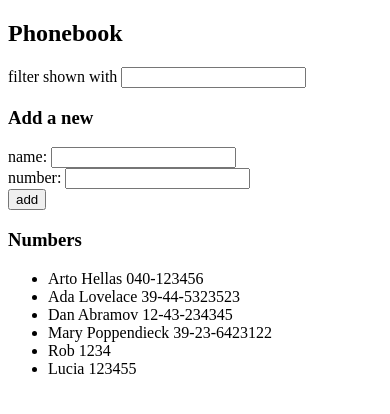
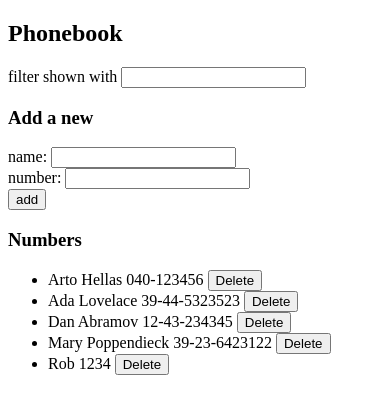
Before and after one commit to ItzRoBeerT/part2, a React (Vite) app in the folder phonebook/: page / in a window 390 px wide. Shown: the top 414 px of the page. Built offline with nearby package versions, Linux system fonts and the light colour scheme; data requests are answered from the project's data file.

Commit message:
phonebook - step 9

```diff
--- a/phonebook/db.json
+++ b/phonebook/db.json
@@ -24,11 +24,6 @@
       "id": "db22",
       "name": "Rob",
       "phone": "1234"
-    },
-    {
-      "id": "4ebf",
-      "name": "Lucia",
-      "phone": "123455"
     }
   ]
 }
--- a/phonebook/src/App.jsx
+++ b/phonebook/src/App.jsx
@@ -51,6 +51,12 @@
 		setFilter(event.target.value);
 	};
 
+	const handleDelete = (id) => {
+		phoneService.deletePerson(id).then(() => {
+			setPersons(persons.filter((person) => person.id !== id));
+		});
+	};
+
 	const filteredNumbers = filter ? persons.filter((person) => person.name.toLowerCase().includes(filter)) : persons;
 
 	console.log('Filtered numbers:', filteredNumbers);
@@ -73,7 +79,7 @@
 			/>
 
 			<h3>Numbers</h3>
-			<Persons persons={filteredNumbers} />
+			<Persons persons={filteredNumbers} handleDelete={handleDelete} />
 		</div>
 	);
 };
--- a/phonebook/src/components/Persons.jsx
+++ b/phonebook/src/components/Persons.jsx
@@ -1,11 +1,11 @@
-const Persons = ({ persons }) => {
+const Persons = ({ persons, handleDelete }) => {
 	console.log('Rendering persons:', persons);
 
 	return (
 		<ul>
 			{persons.map((person) => (
 				<li key={person.id}>
-					{person.name} {person.phone}
+					{person.name} {person.phone} <button onClick={() => handleDelete(person.id)}>Delete</button>
 				</li>
 			))}
 		</ul>
--- a/phonebook/src/services/phonebook.js
+++ b/phonebook/src/services/phonebook.js
@@ -9,4 +9,8 @@
   return axios.post(baseUrl, newObject).then(response => response.data);
 }
 
-export default { getAll, create };
+const deletePerson = (id) => {
+  return axios.delete(`${baseUrl}/${id}`).then(response => response.data);
+}
+
+export default { getAll, create, deletePerson };
```
